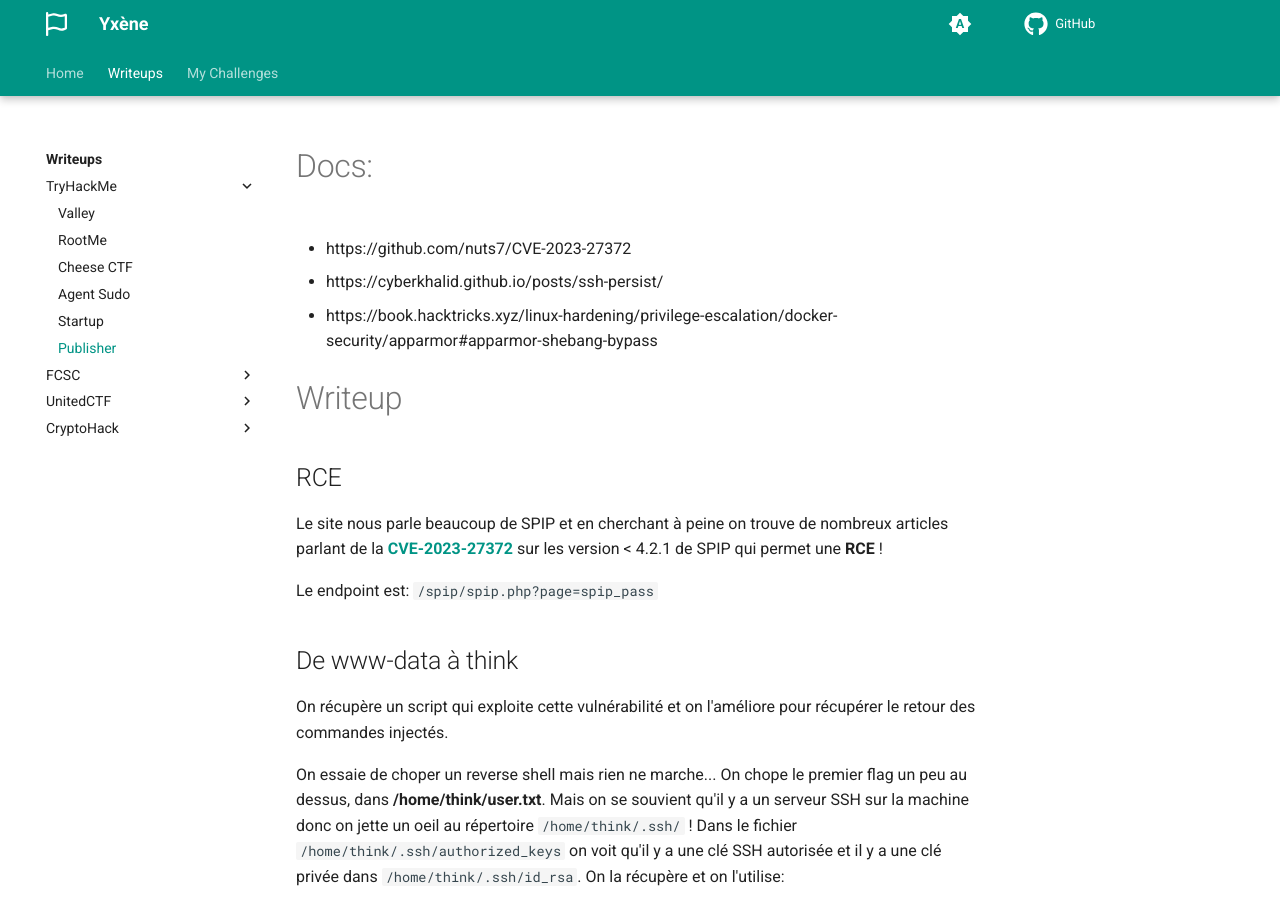
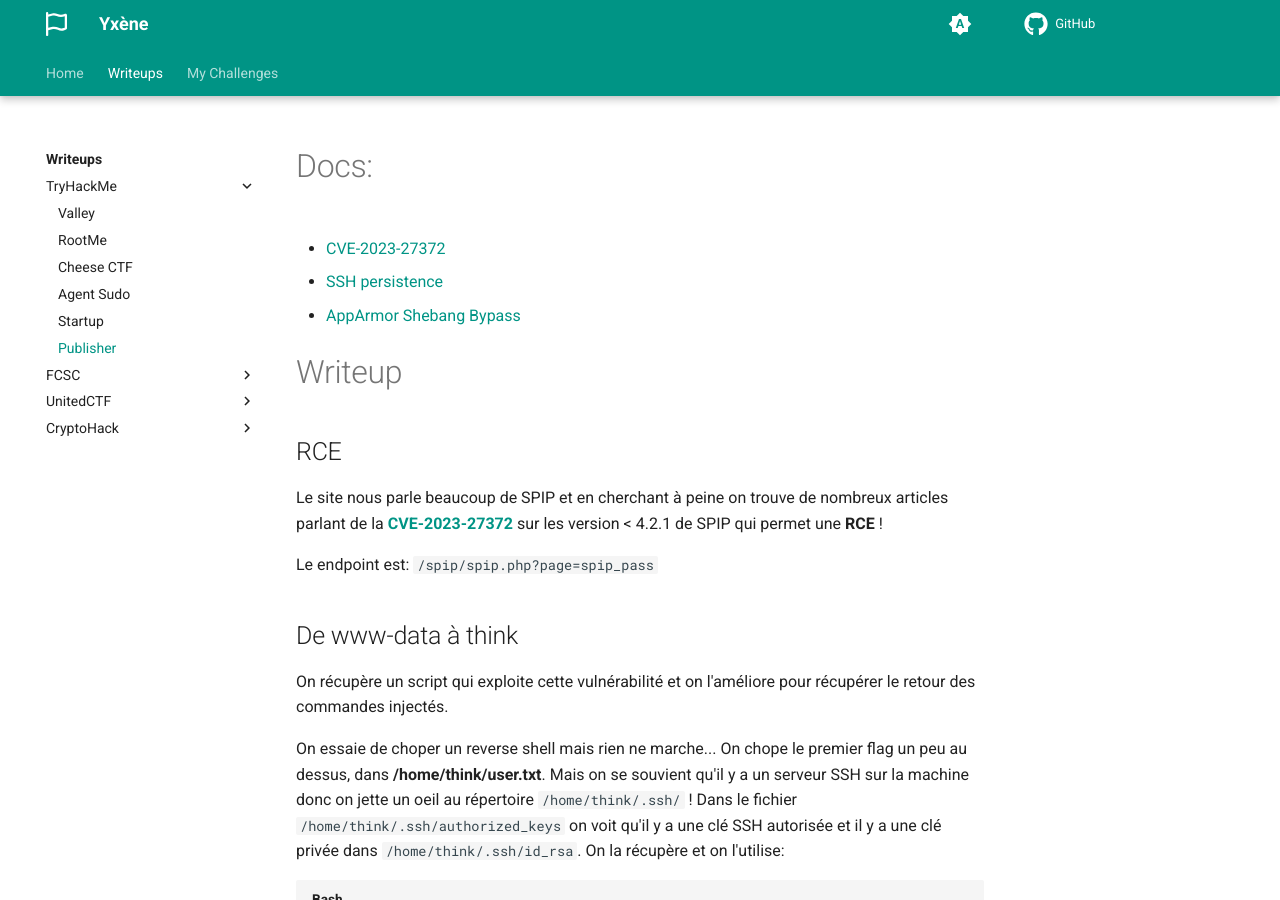
Before and after one commit to Yxene/yxene.github.io, an MkDocs documentation site: the page built from docs/writeups/tryhackme/publisher/README.md, in a window 1280 px wide and 900 px high. Built offline with MkDocs 1.6.1 and Material for MkDocs 9.7.7, drawn with Linux system fonts in a browser that asks for light colours; comment, search, counter and statistics services are not loaded; some of the changed lines change nothing that is shown.

Commit message:
Fix some hyperlinks

```diff
--- a/docs/writeups/tryhackme/publisher/README.md
+++ b/docs/writeups/tryhackme/publisher/README.md
@@ -1,10 +1,10 @@
 # Docs:
 
-- https://github.com/nuts7/CVE-2023-27372
+- [CVE-2023-27372](https://github.com/nuts7/CVE-2023-27372)
 
-- https://cyberkhalid.github.io/posts/ssh-persist/
+- [SSH persistence](https://cyberkhalid.github.io/posts/ssh-persist/)
 
-- https://book.hacktricks.xyz/linux-hardening/privilege-escalation/docker-security/apparmor#apparmor-shebang-bypass
+- [AppArmor Shebang Bypass](https://book.hacktricks.xyz/linux-hardening/privilege-escalation/docker-security/apparmor#apparmor-shebang-bypass)
 
 # Writeup
 
```
